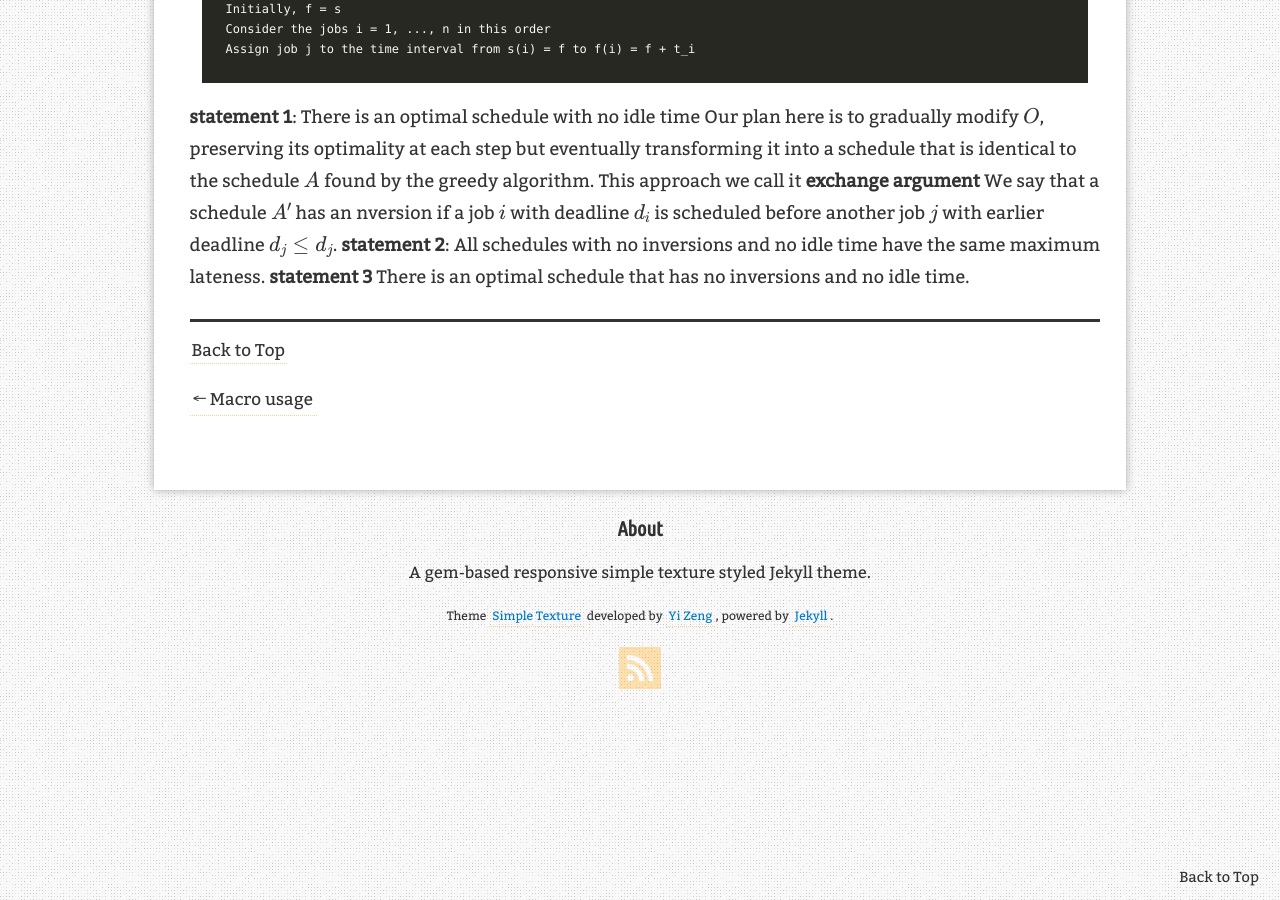
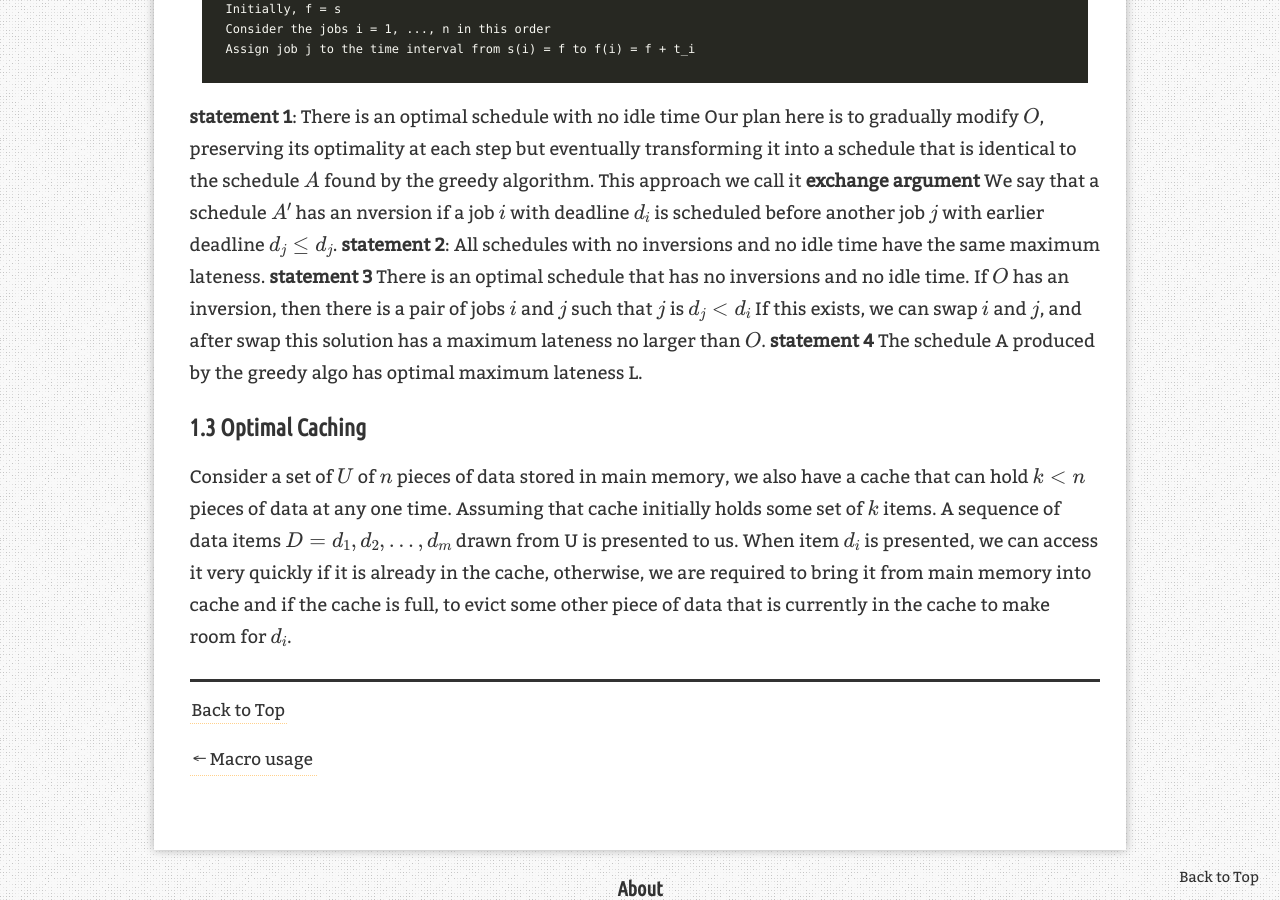
Before and after one commit to Aperjump/Aperjump.github.io, a Jekyll site: the page built from _posts/2018-02-05-Greedy_Algorithm.md, in a window 1280 px wide and 900 px high, scrolled down 2860 px. Built offline with Jekyll 4.4.1, drawn with Linux system fonts in a browser that asks for light colours; nearby versions of some CDN libraries; formulas are drawn with MathJax 3; comment, search, counter and statistics services are not loaded.

Commit message:
greedy algo'

```diff
--- a/_posts/2018-02-05-Greedy_Algorithm.md
+++ b/_posts/2018-02-05-Greedy_Algorithm.md
@@ -96,3 +96,10 @@ This approach we call it **exchange argument**
 We say that a schedule $A'$ has an nversion if a job $i$ with deadline $d_i$ is scheduled before another job $j$ with earlier deadline $d_j \leq d_j$.
 **statement 2**: All schedules with no inversions and no idle time have the same maximum lateness.
 **statement 3** There is an optimal schedule that has no inversions and no idle time.
+If $O$ has an inversion, then there is a pair of jobs $i$ and $j$ such that $j$ is $d_j < d_i$
+If this exists, we can swap $i$ and $j$, and after swap this solution has a maximum lateness no larger than $O$.
+**statement 4** The schedule A produced by the greedy algo has optimal maximum lateness L.
+
+### 1.3 Optimal Caching
+Consider a set of $U$ of $n$ pieces of data stored in main memory, we also have a cache that can hold $k<n$ pieces of data at any one time. Assuming that cache initially holds some set of $k$ items. A sequence of data items $D=d_1, d_2, ..., d_m$ drawn from U is presented to us.
+When item $d_i$ is presented, we can access it very quickly if it is already in the cache, otherwise, we are required to bring it from main memory into cache and if the cache is full, to evict some other piece of data that is currently in the cache to make room for $d_i$.
```
